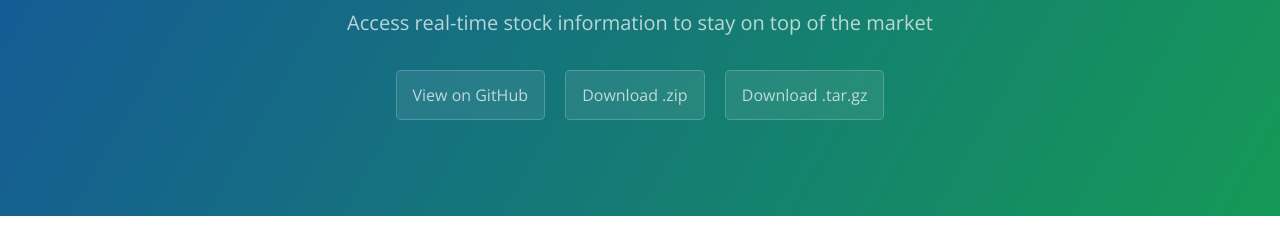
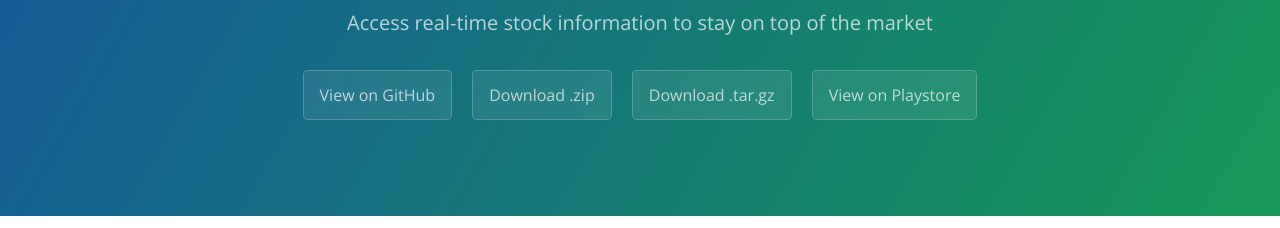
Before and after one commit to Ajitesh-Tiwari/StockHawk, a plain HTML site: page index.html in a window 1280 px wide. Shown: the part 167-395 px from the top of the page. Drawn offline with nearby package versions, Linux system fonts and the light colour scheme.

Commit message:
Update Playstore link

```diff
--- a/index.html
+++ b/index.html
@@ -16,6 +16,7 @@
       <a href="https://github.com/Ajitesh-Tiwari/StockHawk" class="btn">View on GitHub</a>
       <a href="https://github.com/Ajitesh-Tiwari/StockHawk/zipball/master" class="btn">Download .zip</a>
       <a href="https://github.com/Ajitesh-Tiwari/StockHawk/tarball/master" class="btn">Download .tar.gz</a>
+      <a href="https://play.google.com/store/apps/details?id=com.ajitesh.android.stockhawk" class="btn">View on Playstore</a>
     </section>
 
     <section class="main-content">
```
